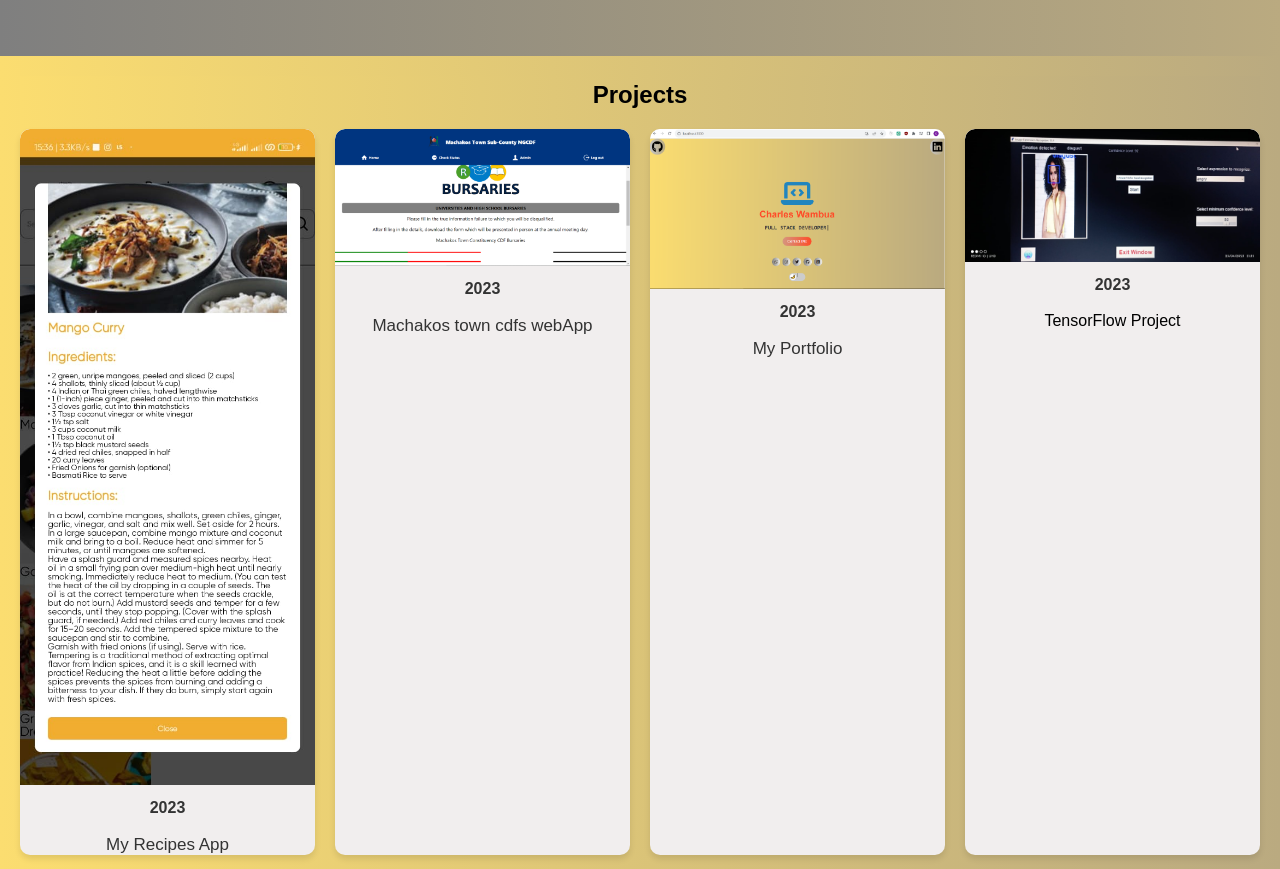
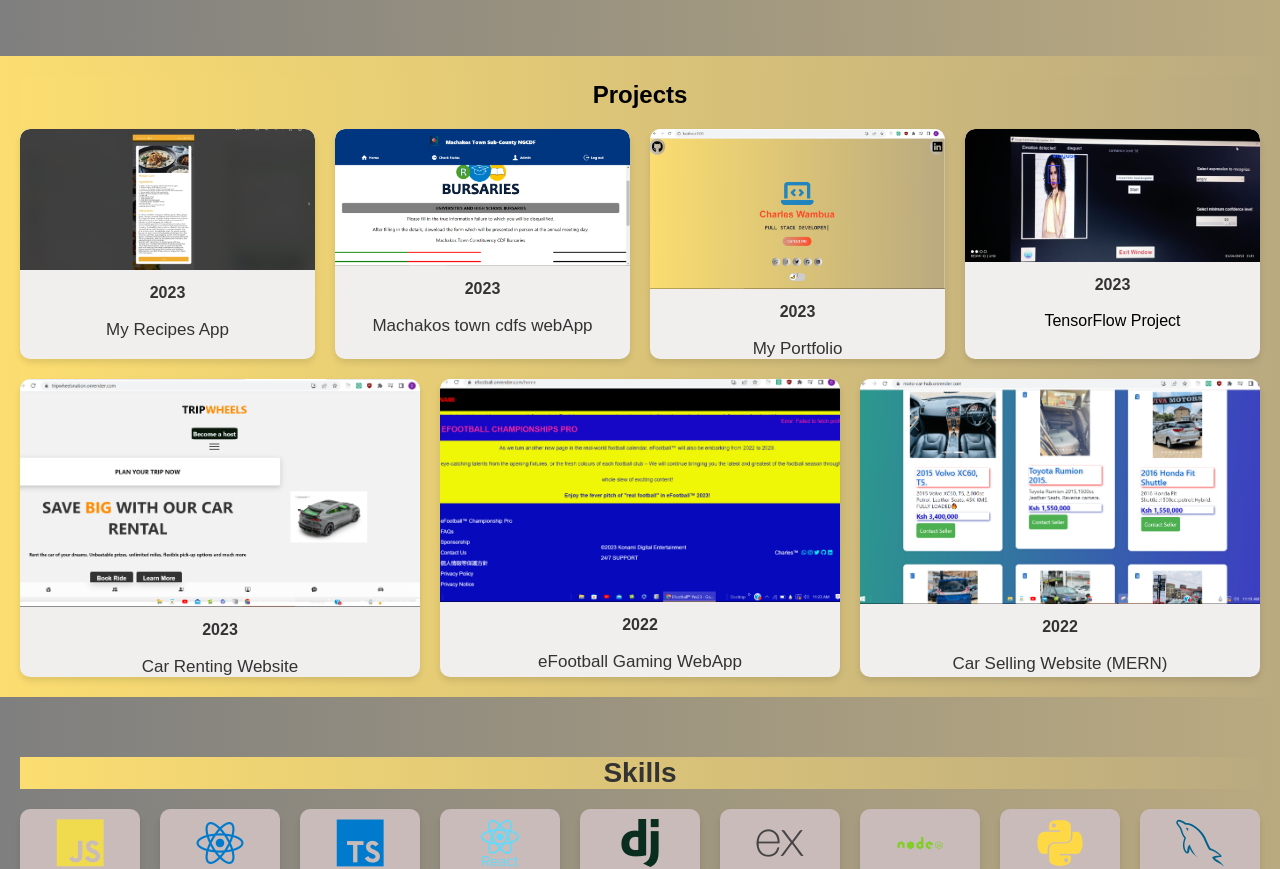
Before and after one commit to Charles-Wambua/personal-portfolio, a React (Create React App) app: page / in a window 1280 px wide. Shown: the part 1740-2609 px from the top of the page. Built offline with nearby package versions, Linux system fonts and the light colour scheme.

Commit message:
Added a new project

```diff
--- a/src/components/Projects.js
+++ b/src/components/Projects.js
@@ -9,13 +9,13 @@ export const Projects = () => {
   const projects = [
     {
       title: (
-        <a href="https://machakoscdf-api.onrender.com/" className="tittle">
+        <a href="/" className="tittle">
           {" "}
           My Recipes App
         </a>
       ),
       year: "2023",
-      image: "/recipes.jpg",
+      image: "/recipes.PNG",
       description:
         "I built this app using React Native. I used an open api to fetch the recipes. The icons in this project are from iconify",
     },
```
